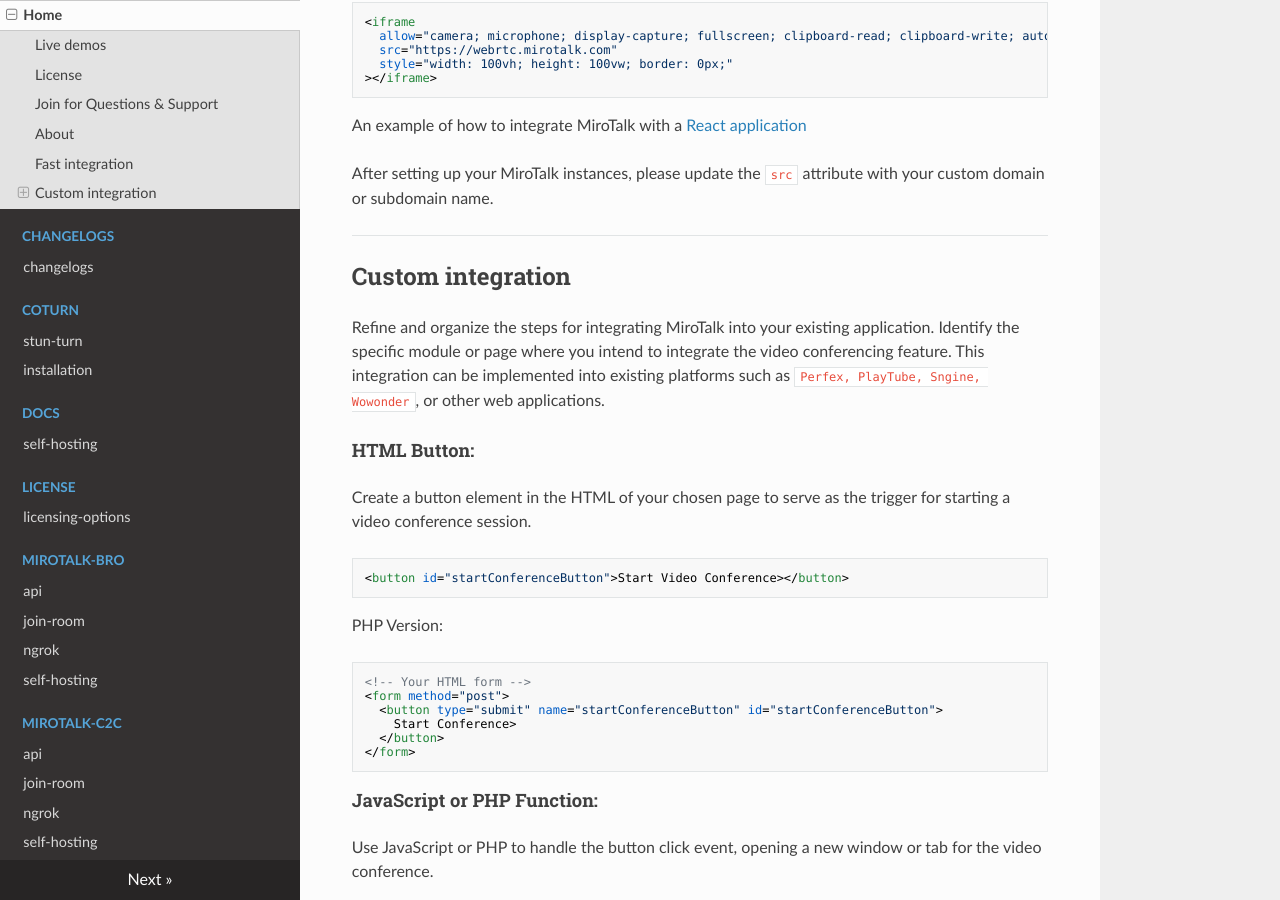
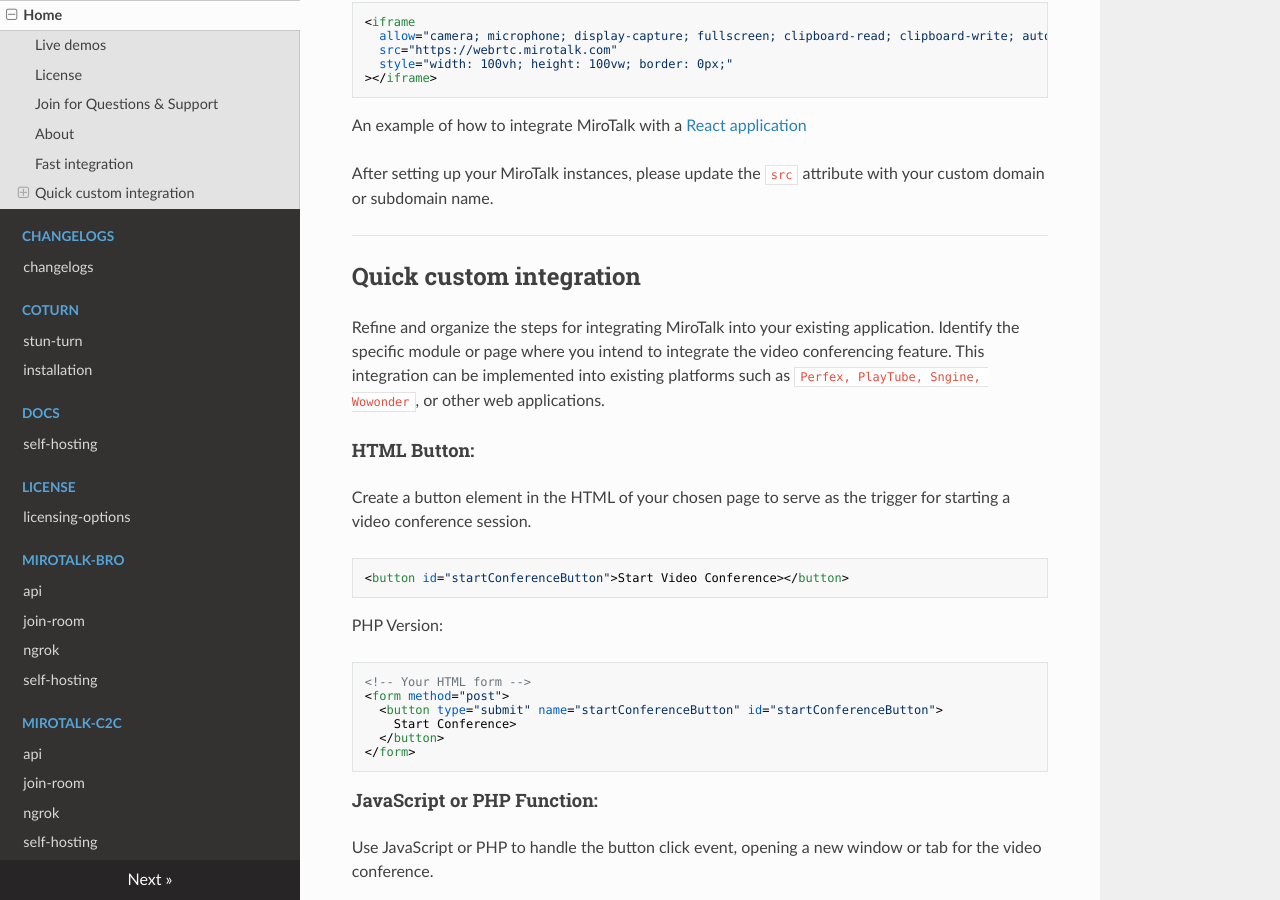
Before and after one commit to miroslavpejic85/mirotalk-docs, an MkDocs documentation site: the page built from docs/index.md, in a window 1280 px wide and 900 px high, scrolled down 2718 px. Built offline with MkDocs 1.6.1, drawn with Linux system fonts in a browser that asks for light colours; nearby versions of some CDN libraries.

Commit message:
[mirotalkdocs] - typo

```diff
--- a/docs/index.md
+++ b/docs/index.md
@@ -114,7 +114,7 @@
 
 ---
 
-## Custom integration
+## Quick custom integration
 
 Refine and organize the steps for integrating MiroTalk into your existing application. Identify the specific module or page where you intend to integrate the video conferencing feature. This integration can be implemented into existing platforms such as `Perfex, PlayTube, Sngine, Wowonder`, or other web applications.
 
```
